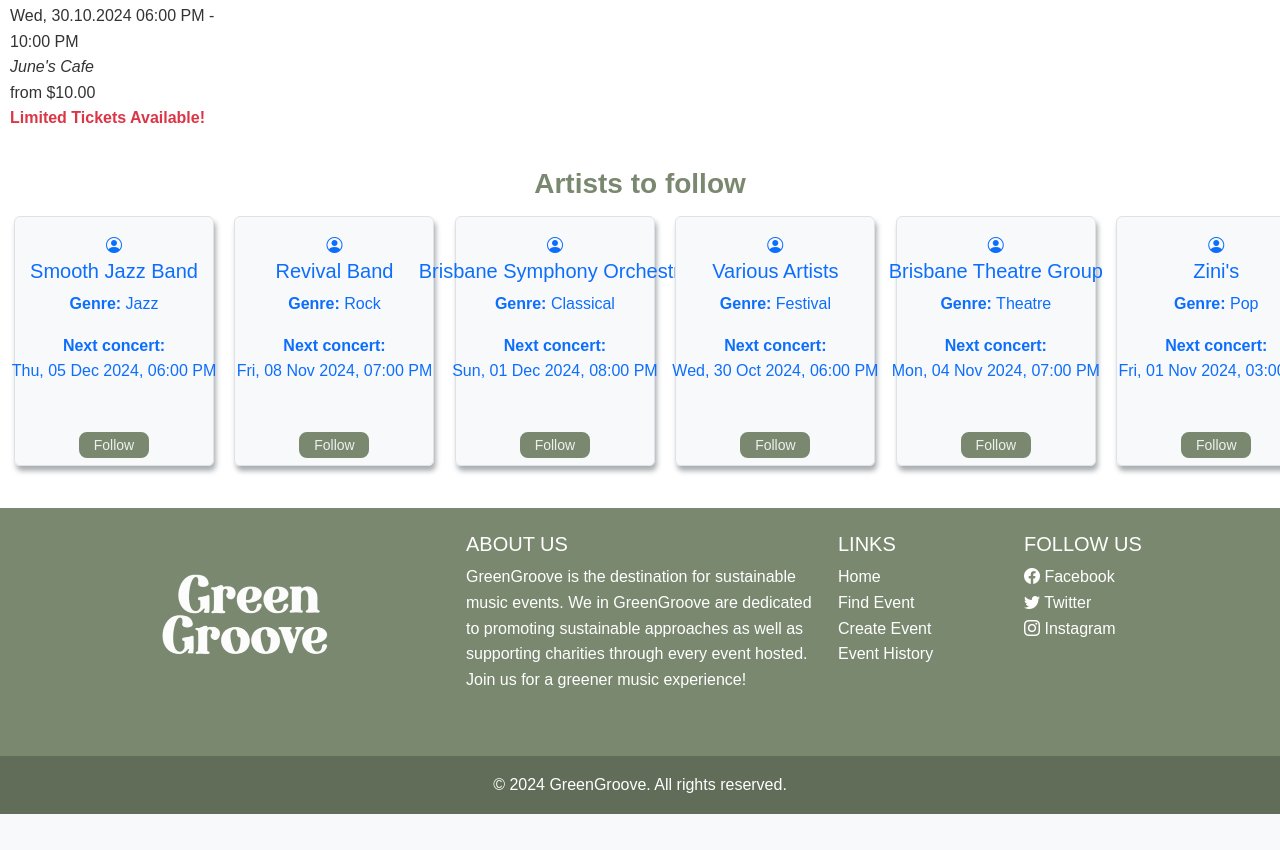
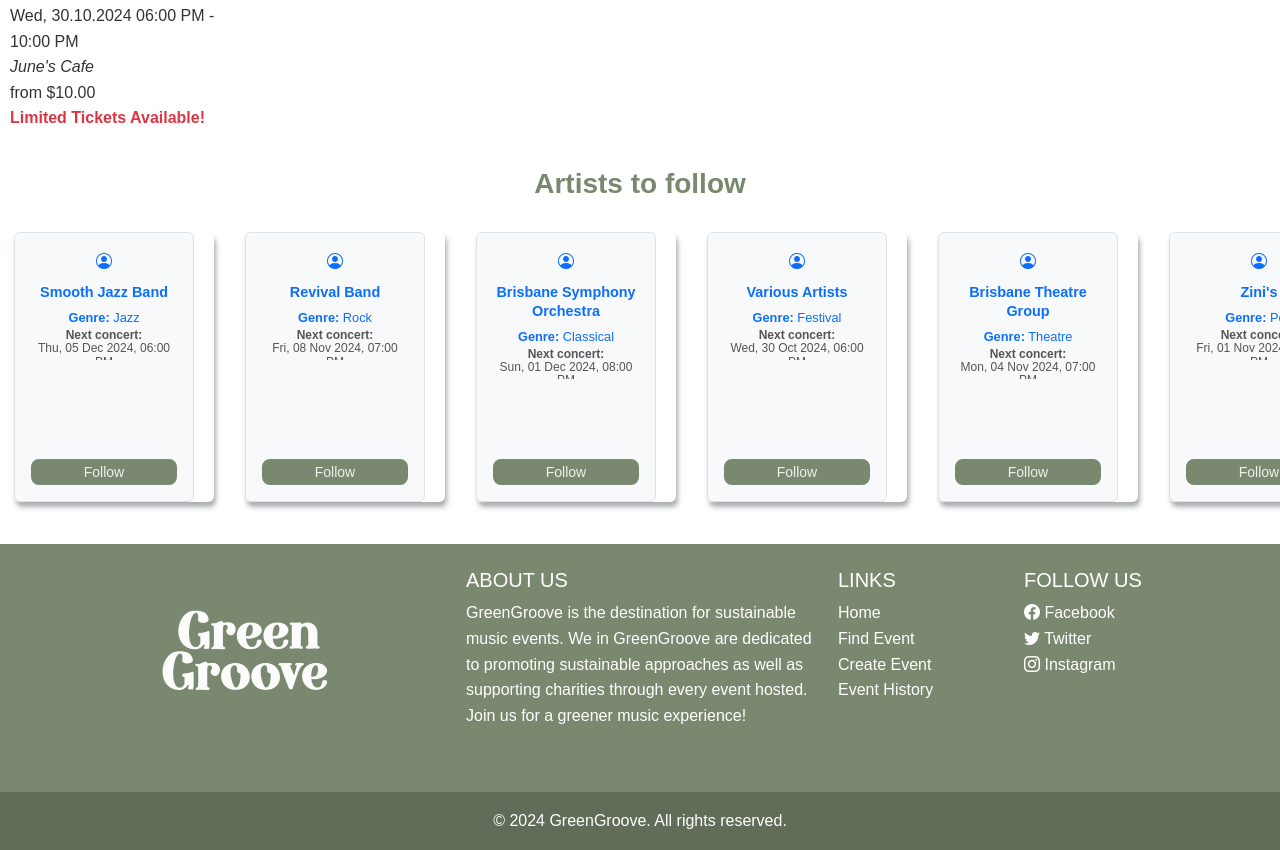
Before and after one commit to VictorKempf/IAB207_Assignment3, a Flask app: page / in a window 1280 px wide. Shown: the part 1615-2465 px from the top of the page. Before the commit the page ends 2429 px from the top, so only its background shows below. Run offline with Flask 3, Linux system fonts and the light colour scheme; some libraries are stand-ins or nearby versions; some web fonts are replaced.

Commit message:
Index merge for artist box

```diff
--- a/GreenGroove/website/static/css/styles.css
+++ b/GreenGroove/website/static/css/styles.css
@@ -511,94 +511,137 @@ footer a:hover {
   color: #79886e;
 }
 
-
+/* Wrapper for horizontal scrolling */
 .scrolling-wrapper {
-    overflow-x: auto;
-    white-space: nowrap;
-    padding: 1rem;
+    overflow-x: auto;          /* Allows horizontal scrolling */
+    white-space: nowrap;       /* Keeps items from wrapping to a new line */
+    padding: 1rem;             /* Adds padding around the scrolling area */
+    display: flex;             /* Displays items in a row */
+    gap: 15px;                 /* Space between artist boxes */
 }
 
+/* Styling for each artist container */
 .artistContainer {
-    padding: 0rem; /* Padding inside the rectangle */
-    border-radius: 0.375rem; /* Rounded corners */
-    height: 250px; /* Fixed height for the rectangle */
-    display: inline-block; /* Ensure containers line up horizontally */
-    vertical-align: top; /* Align containers to the top */
-    width: 200px; /* Set a fixed width for horizontal scrolling */
-    margin-right: 1rem; /* Add space between artist boxes */
-    margin-bottom: 1rem; /* Space below each artist box */
-    box-shadow: 2px 5px 5px #49505775;
+    padding: 0rem;              /* Removes inner padding */
+    border-radius: 0.375rem;     /* Rounds corners */
+    height: 270px;              /* Sets a fixed height for the container */
+    display: inline-block;      /* Allows horizontal stacking */
+    vertical-align: top;        /* Aligns containers to the top */
+    width: 200px;               /* Fixed width for consistent box size */
+    margin-right: 1rem;         /* Space between artist boxes horizontally */
+    margin-bottom: 1rem;        /* Space below each artist box */
+    box-shadow: 2px 5px 5px #49505775; /* Adds shadow for depth */
 }
 
+/* Inner box for each artist */
 .artistBox {
-    padding: 1rem; /* Padding inside the rectangle */
-    height: 250px; /* Fixed height for the rectangle */
-    display: flex;
-    flex-direction: column; /* Stack children vertically */
-    align-items: center;
-    justify-content: flex-start; /* Align children to the top */
-    margin-bottom: 10px;
-    background-color: #f8f9fa; /* Background color for better visibility */
-    border: 1px solid #dee2e6; /* Border for the box */
-    border-radius: 0.375rem; /* Rounded corners */
+    padding: 1rem;                     /* Padding inside the box */
+    height: 270px;                     /* Fixed height for uniformity */
+    width: 180px;                      /* Width slightly smaller than container */
+    display: flex;                     /* Enables flex properties */
+    flex-direction: column;            /* Stacks children vertically */
+    align-items: center;               /* Centers items horizontally */
+    justify-content: space-between;    /* Space out items within the box */
+    background-color: #f8f9fa;         /* Light background color */
+    border: 1px solid #dee2e6;         /* Adds a border for definition */
+    border-radius: 0.375rem;           /* Rounded corners */
+    overflow: hidden;                  /* Ensures content stays within box */
+    text-align: center;                /* Centers text within the box */
 }
 
-  .artist-btn {
-    width: 70px; /* Reduce the width to make it smaller */
-    height: 80px; /* Reduce height to match other buttons */
-    border: none;
-    background-color: transparent;
-    display: flex;
+/* Styling for the artist profile icon button */
+.artistBox .artist-btn {
+    width: 50px;                       /* Fixed width */
+    height: 50px;                      /* Fixed height */
+    margin-bottom: 10px;               /* Space below icon */
+    background-color: transparent;     /* Transparent background */
+    border: none;                      /* Removes default button border */
+    display: flex;                     /* Centers icon inside */
     align-items: center;
     justify-content: center;
-    transition: background-color 0.3s, border-color 0.3s, color 0.3s, transform 0.3s;
-    overflow: hidden;
-    margin-top: 5px;
 }
 
-  /* Icon styling */
-  .artist-btn .bi {
-    color: #79886e;
-    font-size: 3rem; /* Adjust icon size to fit better */
-    transition: color 0.3s, transform 0.3s;
+/* Truncate artist name if too long and allow word wrapping */
+.artistBox h5 {
+  font-size: 0.9rem;              /* Slightly reduce font size for better fit */
+  font-weight: bold;              /* Bold for emphasis */
+  margin: 0.5rem 0;               /* Spacing above and below */
+  overflow: hidden;               /* Hide overflowed text */
+  text-overflow: ellipsis;        /* Adds '...' for overflowed text */
+  white-space: normal;            /* Allows text to wrap onto the next line */
+  max-height: 2.6em;              /* Limits height to two lines */
+  line-height: 1.3;               /* Space between lines */
+  text-align: center;             /* Center-align text */
 }
 
-  /* User button hover effect */
+/* Styling for genre and event details with word wrapping */
+.artistBox p {
+  font-size: 0.8rem;               /* Smaller font size for details */
+  margin: 0.25rem 0;               /* Space between text lines */
+  line-height: 1.2;                /* Line height for readability */
+  white-space: normal;             /* Allow text wrapping */
+  word-wrap: break-word;           /* Breaks long words if necessary */
+  text-align: center;              /* Center-align text */
+}
+
+/* Additional styling for next event details */
+.artistBox .next-event {
+  font-size: 0.75rem;              /* Smaller font size for event details */
+  color: #555;                     /* Grey color for subtle emphasis */
+  line-height: 1.1;                /* Line height for readability */
+  max-height: 2.6em;               /* Limit to two lines if needed */
+  overflow: hidden;                /* Hide overflow */
+  text-overflow: ellipsis;         /* Adds '...' for overflowed text */
+  text-align: center;              /* Center-align text */
+}
+
+/* Icon styling within the button */
+.artist-btn .bi {
+    color: #79886e;                    /* Icon color */
+    font-size: 3rem;                   /* Adjust icon size */
+    transition: color 0.3s, transform 0.3s; /* Smooth transition on hover */
+}
+
+/* Hover effect for user button */
 .artist-btn:hover {
     background-color: transparent;
     border: none;
     color: #79886e;
 }
 
-  /* Icon hover effect */
+/* Hover effect for the icon */
 .artist-btn:hover .bi {
-    color: #79886e;
-    transform: scale(1.1);
+    color: #79886e;                    /* Icon color on hover */
+    transform: scale(1.1);             /* Slightly enlarges icon on hover */
 }
 
+/* Styling for artist profile image */
 .zoomed-image {
-    object-fit: cover;          /* Ensures the image covers the area fully */
-    object-position: center;     /* Centers the image */
-    width: 80px;
-    height: 80px;
+    object-fit: cover;                 /* Ensures the image covers the area fully */
+    object-position: center;           /* Centers the image */
+    width: 80px;                       /* Fixed width for image */
+    height: 80px;                      /* Fixed height for image */
 }
 
+/* Follow button styling */
 .follow-btn {
-    border: 2px solid #79886e;
-    color: #eff0ee; /* White text color */
-    background-color: #79886e;
-    padding: 0rem 0.8rem; /* Padding inside the button */
-    border-radius: 0.50rem; /* Rounded corners */
-    font-size: 0.875rem; /* Font size for the button text */
-    margin-top: 2rem;
+    border: 2px solid #79886e;         /* Border color for button */
+    color: #eff0ee;                    /* Text color */
+    background-color: #79886e;         /* Background color */
+    padding: 0rem 0.8rem;              /* Padding inside the button */
+    border-radius: 0.50rem;            /* Rounded corners */
+    font-size: 0.875rem;               /* Font size for the button text */
+    margin-top: auto;                  /* Pushes button to the bottom */
+    text-align: center;                /* Centers text in the button */
+    width: 100%;                       /* Full width within the box */
+    display: block;                    /* Ensures block-level appearance */
 }
 
+/* Follow button hover effect */
 .follow-btn:hover {
-    background-color: #eff0ee; /* Darker background on hover */
-    color: #79886e;
+    background-color: #eff0ee;         /* Background color on hover */
+    color: #79886e;                    /* Text color on hover */
 }
-
-
 
 
   /* createEvent.html*/
--- a/GreenGroove/website/templates/index.html
+++ b/GreenGroove/website/templates/index.html
@@ -303,7 +303,7 @@
 <div class="container-fluid">
   <div class="row text-center">
       <h3 class="mb-0">Artists to follow</h3>
-      <div class="scrolling-wrapper">
+      <div class="scrolling-wrapper d-flex flex-nowrap overflow-auto mt-3">
           {% for entry in artists_next_event %}
               <div class="col-auto artistContainer">
                   <div class="artistBox">
```
Lines whose indentation alone changed are shown as unchanged.
